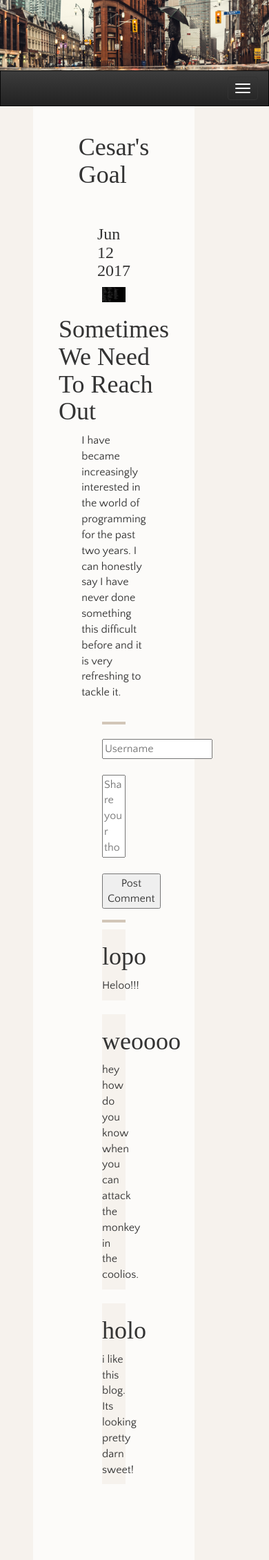
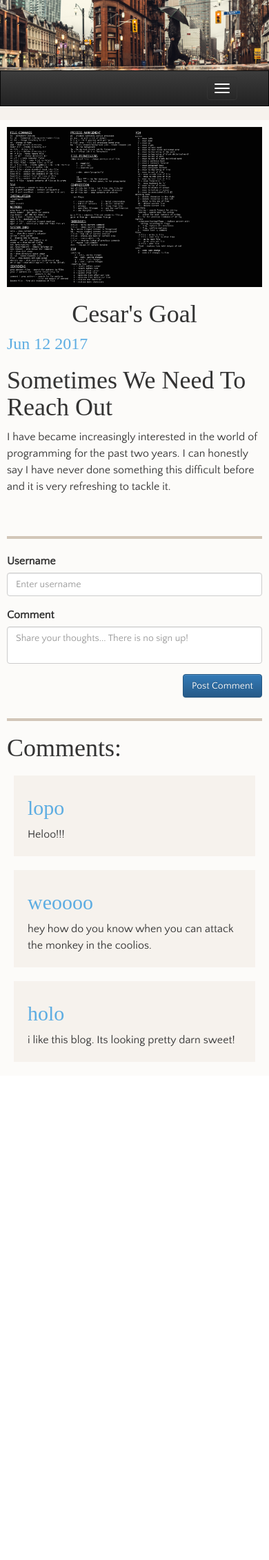
Before and after one commit to cesarrodas/cesars-blog, a Django app: a page that uses templates/beginning.html in a window 390 px wide. Shown: the whole page at 69% size. After the commit the page ends 1539 px from the top, so only its background shows below. Run offline with Django 3.2, Linux system fonts and the light colour scheme; data comes from the database, SQL or seed files in the repository; both versions use the stored data as it was after the commit; parts of the project's set-up code (start-up, migrations or seed data) failed here and were passed over; some libraries are stand-ins or nearby versions; some web fonts are replaced.

Commit message:
made website responsive

```diff
--- a/blogposts/static/styles/main.css
+++ b/blogposts/static/styles/main.css
@@ -8,28 +8,24 @@ html, body {
 body {
   flex: 1;
   margin: auto;
+  line-height: 1.5;
 }
 
 h1, h2, h3 {
   font-family: 'Fanwood Text', serif;
+  width: 100%;
 }
 
 .navbar-sharpcorners {
   border-radius: 0;
 }
 
-.flex-container > div {
+div {
   width: 100%;
 }
 
 .large_header {
   width: 100%;
-}
-
-.separator {
-  width: 100%;
-  height: 36px;
-  background-color: #d2c6b8;
 }
 
 .separator-small {
@@ -40,12 +36,12 @@ h1, h2, h3 {
 
 .flex-container {
   background-color: #fcfbf9;
-  padding: 100px;
+  padding: 10px;
   display: flex;
   flex-wrap: wrap;
-  width: 60%;
+  width: 100%;
   margin: auto;
-  margin-top: -100px;
+  margin-top: 0px;
   align-items: center;
   justify-content: center;
 }
@@ -55,31 +51,20 @@ h1, h2, h3 {
   text-align: center;
 }
 
-#post_header {
+.post-header {
   width: 100%;
   max-height: 300px;
 }
 
-.form, .formfiller {
-  width: 33%;
-}
 
-textarea {
-  width: 100%;
-  resize: none;
-}
-
-pre {
-  width: 100%;
-}
 
 /* blog list */
 
 .blog-post {
   background-color: #f6f2ed;
   width: 100%;
-  margin: 10px;
-  padding: 10px 50px;
+  margin: 0px;
+  padding: 10px;
   border-radius: 20px;
   color: black;
 }
@@ -95,8 +80,8 @@ pre {
 }
 
 .blog-description {
-  margin: 20px;
-  font-size: 18px;
+  margin: 10px;
+  font-size: 1em;
 }
 
 a, a:hover, a:active, a:link, a:visited {
@@ -110,4 +95,77 @@ a, a:hover, a:active, a:link, a:visited {
   background-color: #f6f2ed;
   width: 100%;
   margin: 10px;
+  padding: 10px 20px;
 }
+
+.comment h2 {
+  color: #5dade2;
+}
+
+.blog-body {
+  width: 100%;
+  margin-bottom: 50px;
+}
+
+.date {
+  width: 100%;
+}
+
+textarea {
+  width: 100%;
+  resize: none;
+}
+
+pre {
+  width: 100%;
+}
+
+#form {
+  margin-top: 20px;
+  width: 100%;
+}
+
+#formfiller {
+  width: 0%;
+}
+
+@media only screen and (min-width : 992px) {
+
+  .flex-container {
+    width: 60%;
+    padding: 100px;
+    margin-top: -100px;
+  }
+
+  /* blog list */
+
+  .blog-post {
+    margin: 10px;
+    padding: 10px 50px 10px 50px;
+  }
+
+  .blog-description {
+    margin: 40px;
+    font-size: 1.2em;
+  }
+
+  /* blog post singular */
+
+  .blog-body {
+    width: 70%;
+    margin-bottom: 50px;
+  }
+
+  .date {
+    width: 70%;
+  }
+
+  #form {
+    margin-top: 50px;
+    width: 60%;
+  }
+
+  #formfiller {
+    width: 20%;
+  }
+}
--- a/blogposts/templates/blogposts/home.html
+++ b/blogposts/templates/blogposts/home.html
@@ -14,10 +14,9 @@
     <br/>
     <h3 class="blog-link">{{ BlogPost.pub_date_pretty }}</h3>
     <br/>
-    <img id="post_header" src="{{ BlogPost.image.url }}" />
+    <img class="post-header img-responsive" src="{{ BlogPost.image.url }}" />
     <br/>
     <p class="blog-description">{{ BlogPost.description }}</p>
-    <br/>
   </div>
 </a>
 {% endfor %}
--- a/blogposts/templates/blogposts/posts_detail.html
+++ b/blogposts/templates/blogposts/posts_detail.html
@@ -1,38 +1,49 @@
 {% extends 'beginning.html' %}
 {% block content %}
-<h1>{{ BlogPost.title }}</h1>
+
 <br/>
-<h3>{{ BlogPost.pub_date_pretty }}</h3>
+<img class="post-header img-responsive" src="{{ BlogPost.image.url }}" />
 <br/>
-<img id="post_header" src="{{ BlogPost.image.url }}" />
+<h1 class="center">{{ BlogPost.title }}</h1>
 <br/>
+<h3 class="date blog-link">{{ BlogPost.pub_date_pretty }}</h3>
+<br/>
+<div class="blog-body">
 {{ BlogPost.body | safe }}
-<br/>
-<br/>
+</div>
 
 <div class="separator-small"></div>
 
 <!-- This is where the comments will be available -->
-<div class="formfiller"></div>
-<div class="form">
+<div id="formfiller"></div>
+<div id="form">
   <form method="POST" action="{% url 'posts_detail' BlogPost.id %}">
     {% csrf_token %}
-    <input type="TextField" name="username" placeholder="Username" />
+
+    <div class="form-group">
+      <label for="username">Username</label>
+      <input name="username" type="username" class="form-control" id="username" aria-describedby="usernameHelp" placeholder="Enter username">
+    </div>
+
+    <div class="form-group">
+      <label for="comment">Comment</label>
+      <textarea name="comment" type="comment" class="form-control" id="comment" aria-describedby="commentHelp" placeholder="Share your thoughts... There is no sign up!"></textarea>
+    </div>
+    <input type="hidden" name="post_id" value="{{ BlogPost.id }}" />
+
+    <button type="submit" class="btn btn-primary pull-right">Post Comment</button>
     <br/><br/>
-    <textarea rows="5" name="comment" placeholder="Share your thoughts... There is no sign up!"></textarea>
-    <br/><br/>
-    <input type="hidden" name="post_id" value="{{ BlogPost.id }}" />
-    <button type="submit">Post Comment</button>
   </form>
 </div>
-<div class="formfiller"></div>
+<div id="formfiller"></div>
 
 <div class="separator-small"></div>
 
 <!-- This is where the comments will display -->
+<h1>Comments:</h1>
 {% for comment in Comments.all %}
   <div class="comment">
-    <h1>{{ comment.username }}</h1>
+    <h2>{{ comment.username }}</h2>
     <p>{{ comment.message }}</p>
   </div>
 {% endfor %}
--- a/templates/beginning.html
+++ b/templates/beginning.html
@@ -20,6 +20,8 @@
     <link rel="stylesheet" href="//cdnjs.cloudflare.com/ajax/libs/highlight.js/9.12.0/styles/default.min.css">
     {% load static %}
     <link rel="stylesheet" href="{% static 'styles/main.css' %}?version=2" >
+    {% load static %}
+    <link rel="shortcut icon" href="{% static 'favicon/tech-favicon.ico' %}"/>
     <link href="https://fonts.googleapis.com/css?family=Fanwood+Text|Quattrocento+Sans" rel="stylesheet">
     <!-- "../../styles/main.css" -->
     <script src="//cdnjs.cloudflare.com/ajax/libs/highlight.js/9.12.0/highlight.min.js"></script>
```
Also changed, not shown: blogposts/static/favicon/tech-favicon.ico (added), db.sqlite3.
